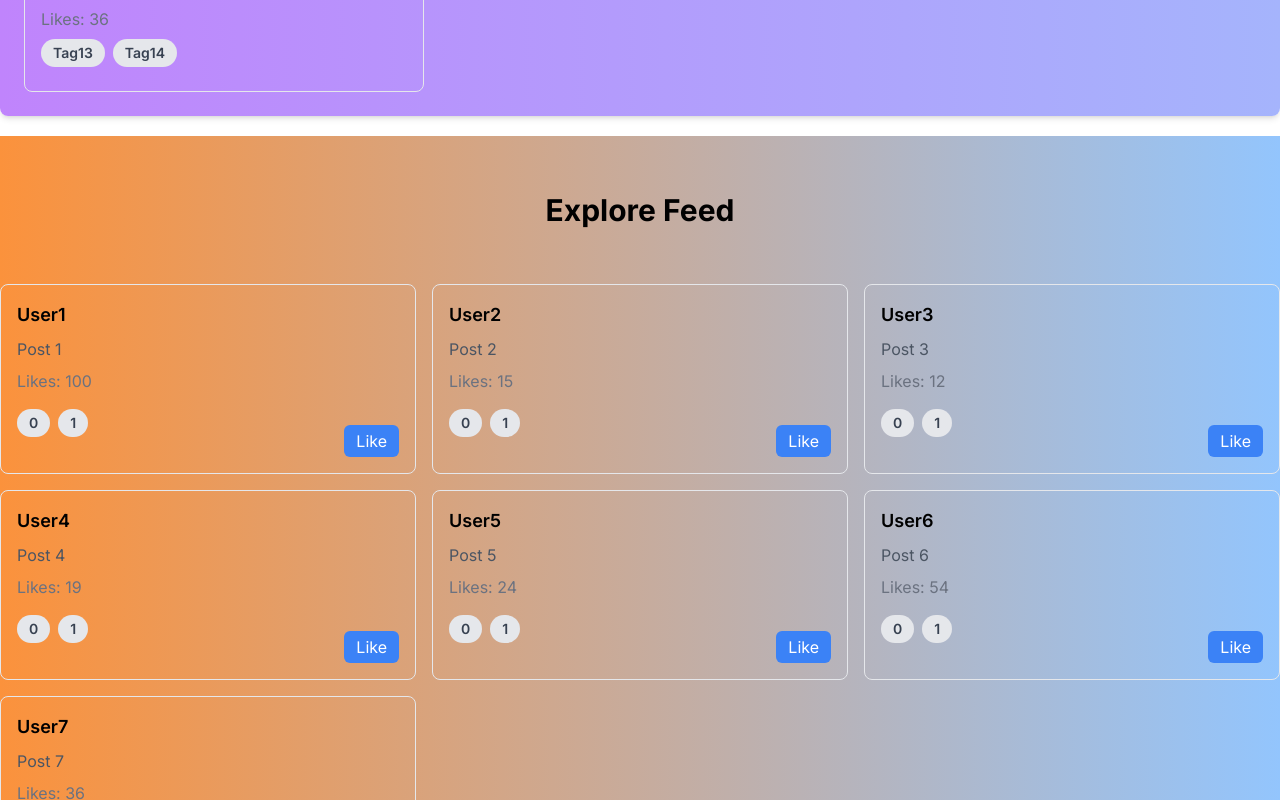
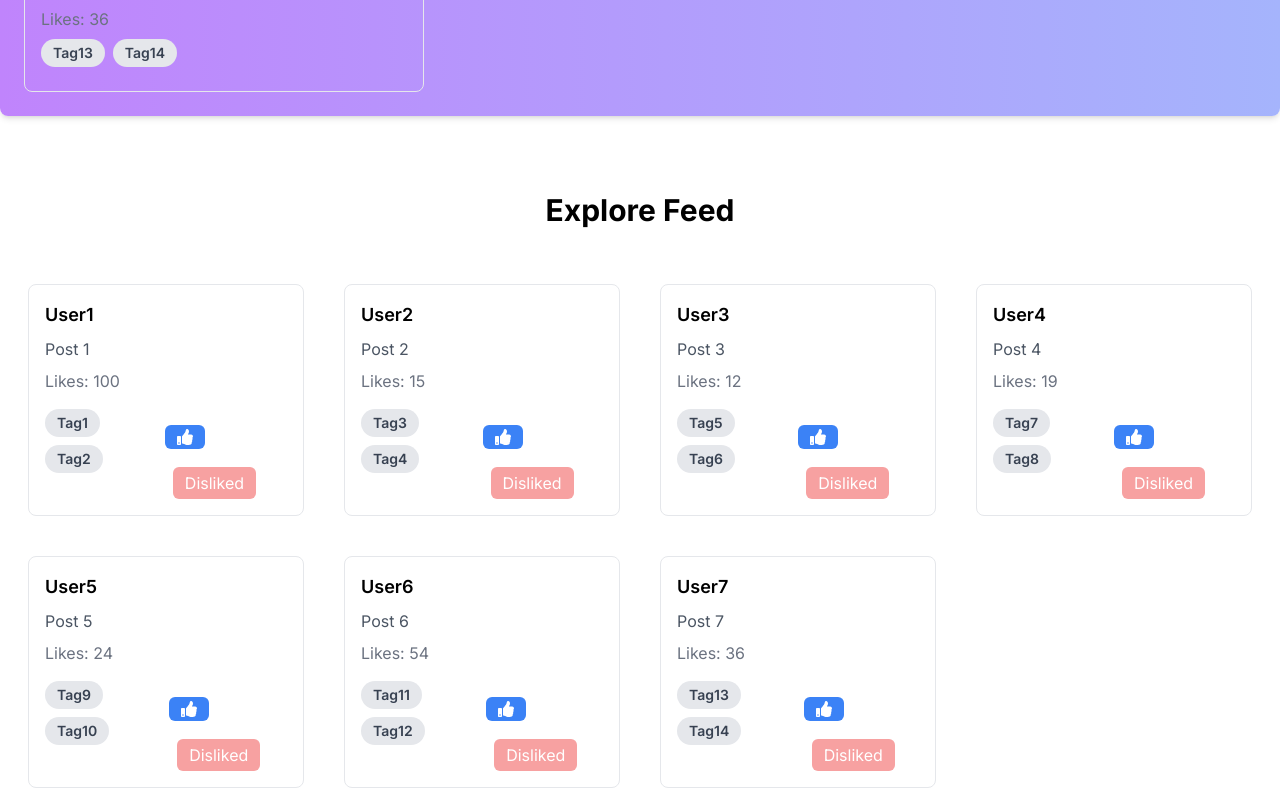
Before and after one commit to Kinjal2004/badam-StoryTell, a Next.js app: page / in a window 1280 px wide. Shown: the part 620-1420 px from the top of the page. Built offline with nearby package versions, Linux system fonts and the light colour scheme.

Commit message:
fix:like/dislike functionality

```diff
--- a/components/homeComponents/ExploreFeed.tsx
+++ b/components/homeComponents/ExploreFeed.tsx
@@ -1,5 +1,6 @@
 "use client";
 import React, { useState } from "react";
+import { FaThumbsUp, FaThumbsDown } from "react-icons/fa";
 
 interface Post {
   id: number;
@@ -7,37 +8,66 @@ interface Post {
   content: string;
   likes: number;
   tags: string[];
+  liked: boolean;
 }
 
 interface ExploreFeedProps {
   stories: Post[];
 }
 
-const ExploreFeed: React.FC<ExploreFeedProps> = ({stories}) => {
+const ExploreFeed: React.FC<ExploreFeedProps> = ({ stories }) => {
+  const [selectedPost, setSelectedPost] = useState<number | null>(null);
   const [posts, setPosts] = useState<Post[]>(stories);
 
   const handleLike = (postId: number) => {
     const updatedPosts = posts.map((post) =>
-      post.id === postId ? { ...post, likes: post.likes + 1 } : post
+      post.id === postId && !post.liked
+        ? { ...post, likes: post.likes + 1, liked: true }
+        : post
     );
     setPosts(updatedPosts);
   };
 
+  const handleDislike = (postId: number) => {
+    const updatedPosts = posts.map((post) =>
+      post.id === postId && post.liked
+        ? { ...post, likes: post.likes - 1, liked: false }
+        : post
+    );
+    setPosts(updatedPosts);
+  };
+
+  const handleClick = (postId: number) => {
+    setSelectedPost(postId === selectedPost ? null : postId);
+  };
+
   return (
-    <div className="s bg-gradient-to-r from-orange-400 to-blue-300">
-      <h2 className=" mt-5 py-14 text-3xl font-bold text-center">
+    <div>
+      <h2 className="mt-5 py-14 text-3xl font-bold text-center">
         Explore Feed
       </h2>
-      <div className="grid grid-cols-1 md:grid-cols-2 lg:grid-cols-3 gap-4">
+
+      <div className="grid grid-cols-1 sm:grid-cols-2 md:grid-cols-3 lg:grid-cols-4 gap-10 px-7">
         {posts.map((post) => (
-          <div key={post.id} className="border rounded-lg overflow-hidden">
+          <div
+            key={post.id}
+            className={`border rounded-lg overflow-hidden ${
+              post.id === selectedPost ? "transform scale-110" : ""
+            }`}
+            style={{
+              width: post.id === selectedPost ? "90%" : "auto",
+              margin: post.id === selectedPost ? "auto" : "initial",
+              zIndex: post.id === selectedPost ? 1 : "initial",
+            }}
+            onClick={() => handleClick(post.id)}
+          >
             <div className="p-4">
               <p className="text-lg font-semibold">{post.user}</p>
               <p className="text-gray-600 mt-2">{post.content}</p>
               <p className="text-gray-500 mt-2">Likes: {post.likes}</p>
               <div className="flex justify-between mt-4">
                 <div>
-                  {post.tags.map((index,tag) => (
+                  {post.tags.map((tag, index) => (
                     <span
                       key={index}
                       className="inline-block bg-gray-200 rounded-full px-3 py-1 text-sm font-semibold text-gray-700 mr-2 mb-2"
@@ -46,12 +76,26 @@ const ExploreFeed: React.FC<ExploreFeedProps> = ({stories}) => {
                     </span>
                   ))}
                 </div>
-                <button
-                  onClick={() => handleLike(post.id)}
-                  className="bg-blue-500 text-white px-3 py-1 rounded-md mt-4 hover:bg-blue-600 focus:outline-none focus:bg-blue-600 transition duration-300"
-                >
-                  Like
-                </button>
+                <div>
+                  <button
+                    onClick={() => handleLike(post.id)}
+                    disabled={post.liked}
+                    className={`bg-blue-500 text-white px-3 py-1 rounded-md mt-4 hover:bg-blue-600 focus:outline-none focus:bg-blue-600 transition duration-300 ${
+                      post.liked ? "opacity-50 cursor-not-allowed" : ""
+                    }`}
+                  >
+                    {post.liked ? "Liked" : <FaThumbsUp />}
+                  </button>
+                  <button
+                    onClick={() => handleDislike(post.id)}
+                    disabled={!post.liked}
+                    className={`bg-red-500 text-white px-3 py-1 rounded-md mt-4 ml-2 hover:bg-red-600 focus:outline-none focus:bg-red-600 transition duration-300 ${
+                      !post.liked ? "opacity-50 cursor-not-allowed" : ""
+                    }`}
+                  >
+                    {post.liked ? <FaThumbsDown /> : "Disliked"}
+                  </button>
+                </div>
               </div>
             </div>
           </div>
--- a/components/homeComponents/HomePage.tsx
+++ b/components/homeComponents/HomePage.tsx
@@ -1,4 +1,4 @@
-"use client"
+"use client";
 import React, { useState } from "react";
 import ExploreFeed from "./ExploreFeed";
 import Search from "./Search";
@@ -17,7 +17,6 @@ interface Post {
 }
 
 const HomePage: React.FC<HomePageProps> = ({ postData }) => {
-
   return (
     <div>
       <Search stories={postData} />
--- a/components/homeComponents/Leaderboard.tsx
+++ b/components/homeComponents/Leaderboard.tsx
@@ -17,7 +17,7 @@ const Leaderboard: React.FC<LeaderboardProps> = ({ stories }) => {
   const sortedPosts = [...stories].sort((a, b) => b.likes - a.likes);
 
   return (
-    <div className=" bg-gradient-to-l from-purple-400 to-indigo-300  p-6 rounded-lg shadow-md">
+    <div className="mt-5 bg-gradient-to-l from-purple-400 to-indigo-300  p-6 rounded-lg shadow-md">
       <h2 className="text-2xl font-bold mb-4">Leaderboard</h2>
       <div className="divide-y divide-gray-300">
         {sortedPosts.map((post, index) => (
--- a/components/homeComponents/Search.tsx
+++ b/components/homeComponents/Search.tsx
@@ -1,4 +1,4 @@
-"use client"
+"use client";
 import React, { useState } from "react";
 
 interface Post {
@@ -24,7 +24,9 @@ const Search: React.FC<SearchProps> = ({ stories }) => {
     (post) =>
       post.content.toLowerCase().includes(searchTerm.toLowerCase()) ||
       post.user.toLowerCase().includes(searchTerm.toLowerCase()) ||
-      post.tags.some((tag) => tag.toLowerCase().includes(searchTerm.toLowerCase()))
+      post.tags.some((tag) =>
+        tag.toLowerCase().includes(searchTerm.toLowerCase())
+      )
   );
 
   return (
```
